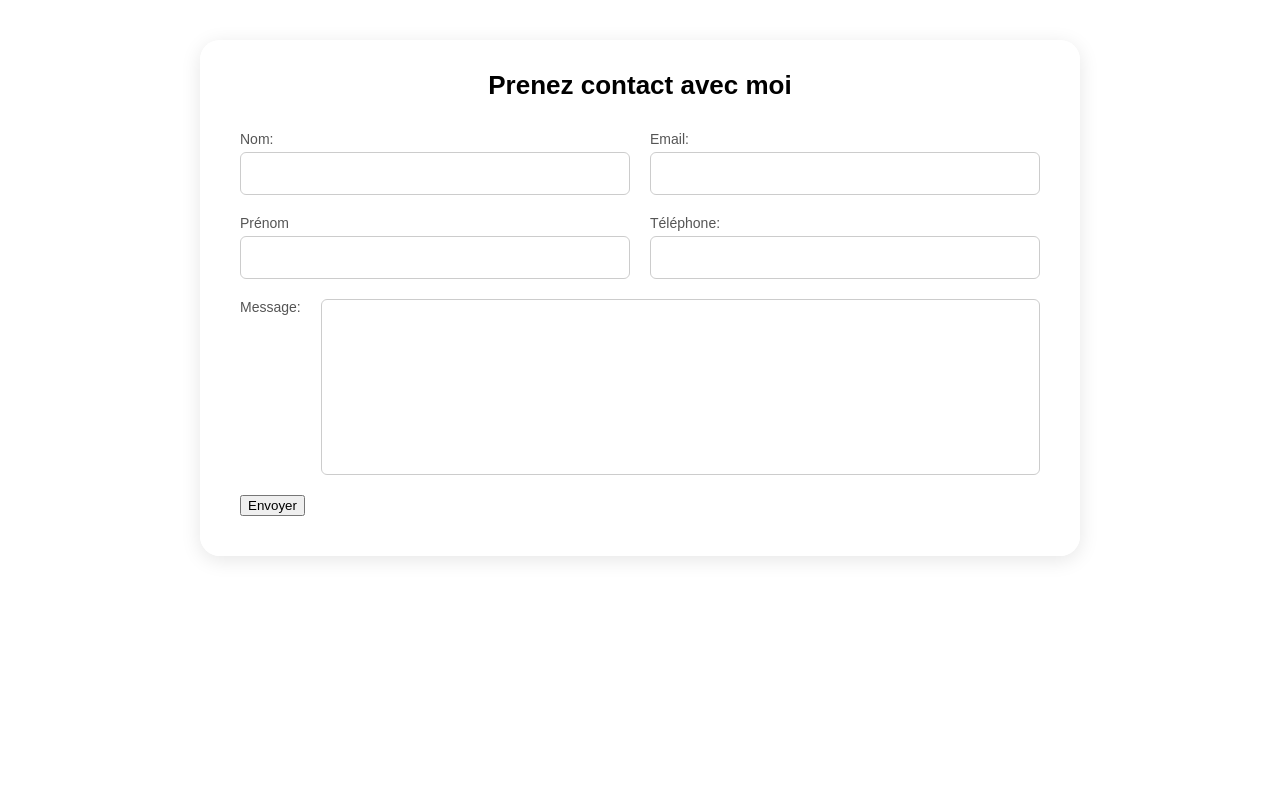
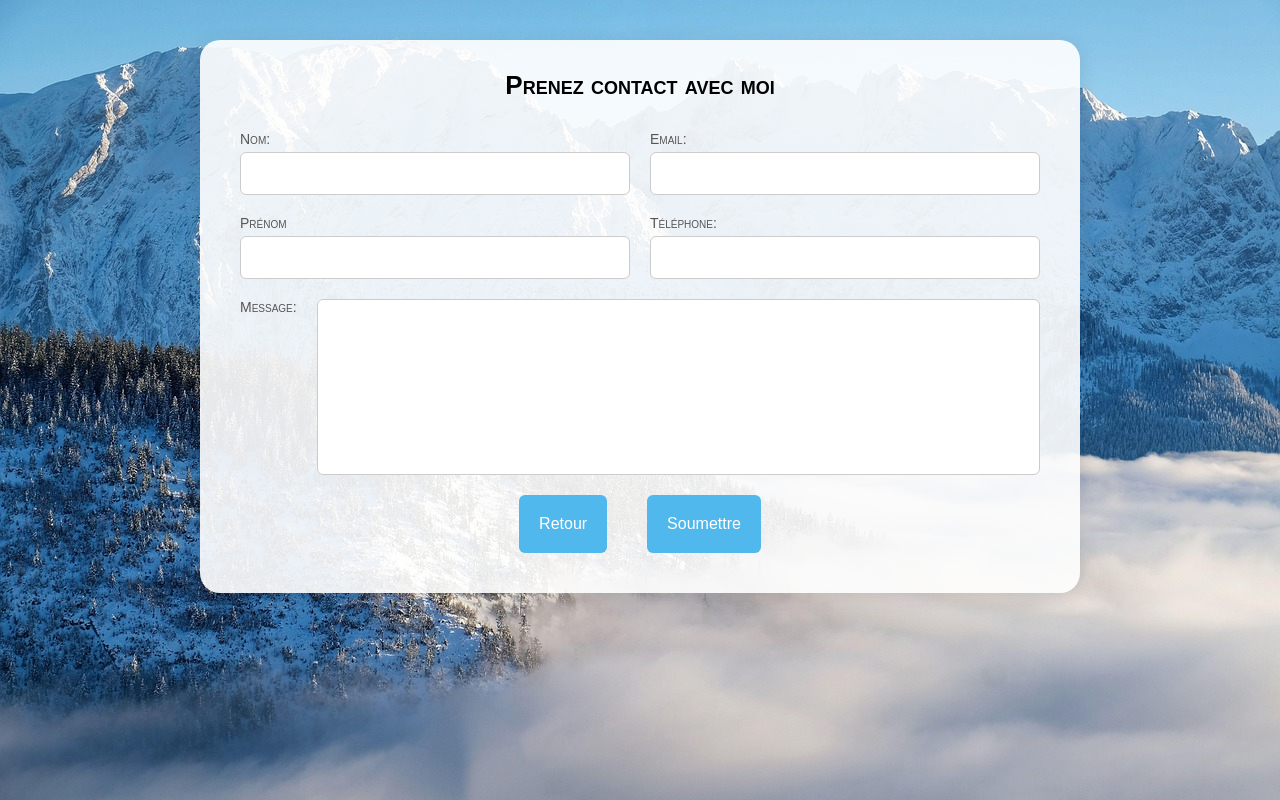
Before and after one commit to nkntr1/mini-projet-1, a plain HTML site: page contact.html in a window 1280 px wide. Drawn offline with Linux system fonts and the light colour scheme.

Commit message:
finition CSS formulaire

```diff
--- a/contact.html
+++ b/contact.html
@@ -30,10 +30,15 @@
             </div>
         </div>
         <div class="row">
-            <label for="message">Message:</label>
+            <label class="message-label" for="message">Message:</label>
             <textarea id="message" name="message" rows="4"></textarea>
         </div>
-        <button class="submit-button" type="submit">Envoyer</button>
+        <footer>
+            <div class="buttons">
+                <button class="return" type="reset" onclick="window.location.href='index.html';">Retour</button>
+                <button class="submit" type="submit">Soumettre</button>
+            </div>
+        </footer>
     </div>
 </body>
 </html>
--- a/style-contact.css
+++ b/style-contact.css
@@ -2,7 +2,7 @@ body{
     margin: 0px;
     padding: 0px;
     font-family: Arial, sans-serif;
-    background: url('img/background-contact.jpg') center/cover no-repeat fixed;
+    background-image: url('img/fond.jpg');
 }
 
 .container{
@@ -21,6 +21,7 @@ body{
     margin-top: -10px;
     font-size: 26px;
     font-weight: 600;
+    font-variant: small-caps;
 }
 
 .row{
@@ -39,6 +40,7 @@ label{
     margin-bottom: 5px;
     font-size: 14px;
     color: #555;
+    font-variant: small-caps;
 }
 
 input, textarea{
@@ -54,14 +56,32 @@ textarea{
     width: 100%;
 }
 
-.submit-buttons{
-    display: block;
-    margin: 25px auto 0;
-    padding: 12px 30px;
-    font-size:16px;
-    background:#7182a8;
-    color:white;
-    border:none;
+.buttons{
+    display: flex;
+    justify-content: center;
+    align-items: center;
+    gap:40px;
+}
+
+button{
+    padding: 20px;
+    font-size: 16px;
+    border: none;
     border-radius: 6px;
     cursor: pointer;
+    transition: all 0.3s ease;
 }
+
+.return{
+    background-color: #51B8ED;
+    color: white;
+}
+
+.submit{
+    color:white;
+    background-color: #51B8ED;
+}
+
+button:hover{
+    transform: translateY(-3px);
+}
--- a/style.css
+++ b/style.css
@@ -138,3 +138,7 @@ a:hover{
     color: violet;
     transform: scale(1.5);
 }
+
+footer{
+    text-align: center;
+}
```
